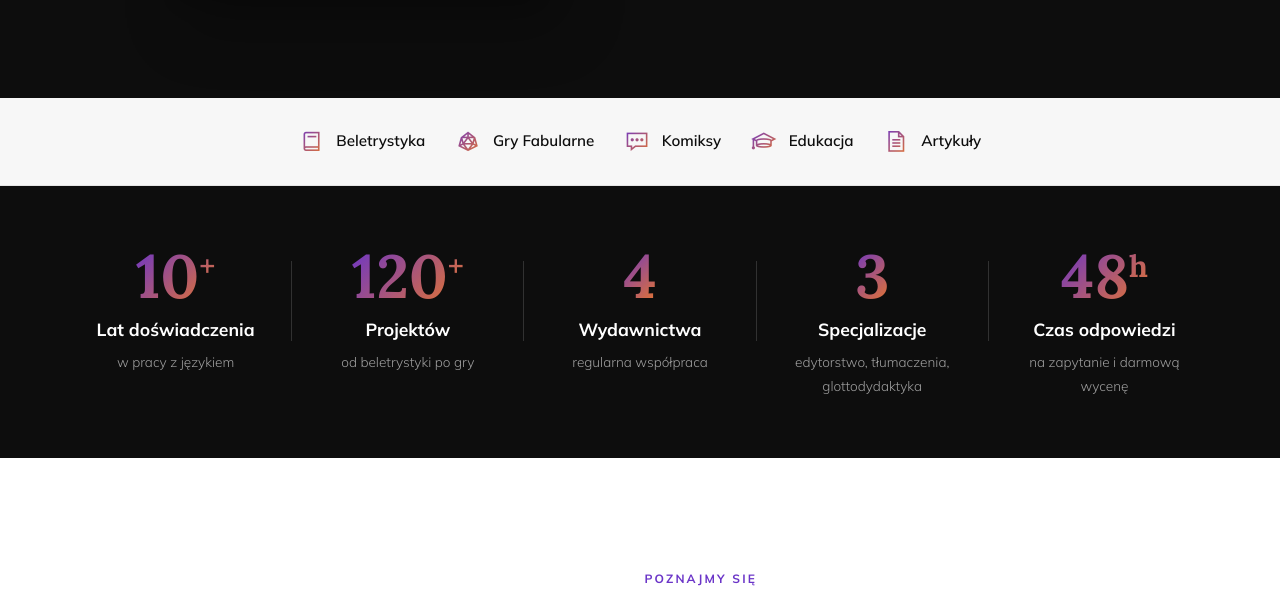
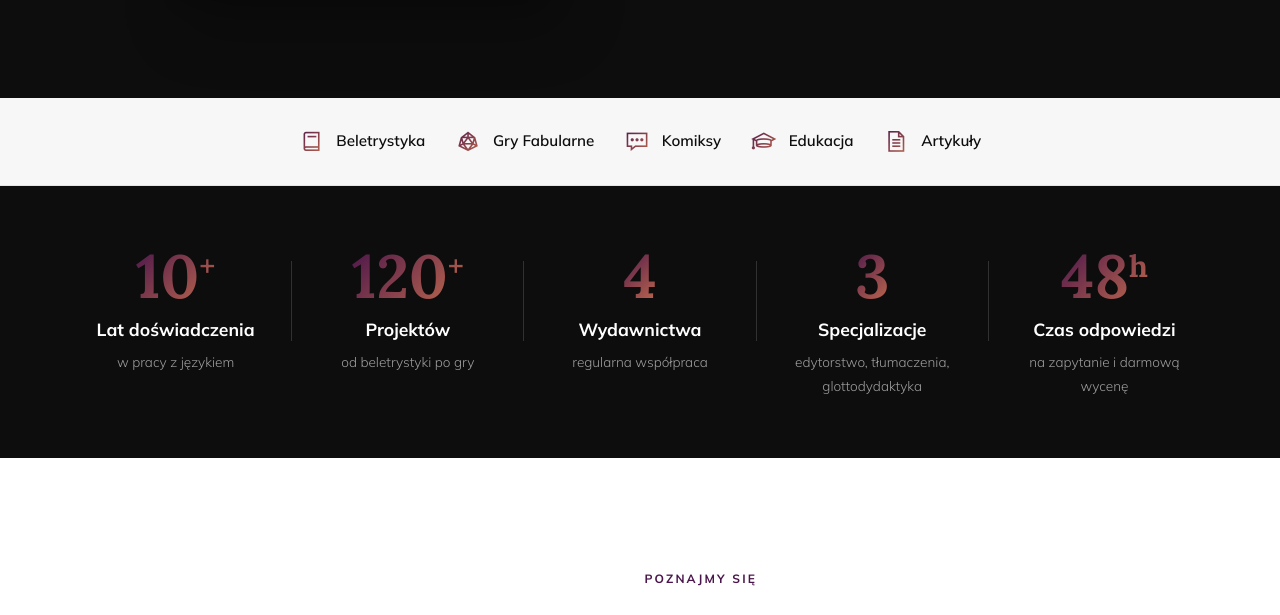
Before and after one commit to Bonnie00726/nataliaszoppa, a Jekyll site: the page built from index.html, in a window 1280 px wide. Shown: the part 724-1339 px from the top of the page. Built offline with Jekyll 4.4.1, drawn with Linux system fonts in a browser that asks for light colours.

Commit message:
Update default.html

```diff
--- a/_layouts/default.html
+++ b/_layouts/default.html
@@ -11,11 +11,11 @@
             --paper:      #FFFFFF;
             --paper-warm: #F7F7F7;
             --paper-mid:  #E5E5E5;
-            --grad-start: #6B35C8;
-            --grad-mid:   #B8409A;
-            --grad-end:   #E8772A;
-            --grad:       linear-gradient(135deg, var(--grad-start) 0%, var(--grad-end) 100%);
-            --grad-text:  linear-gradient(135deg, var(--grad-start) 0%, var(--grad-end) 100%);
+           --grad-start: #4A154B; /* Głęboki, zgaszony śliwkowy */
+        --grad-mid:   #8B225D; /* Ciemna, brudna magenta */
+        --grad-end:   #C26B4D; /* Szlachetny, miedziany pomarańcz */
+        --grad:       linear-gradient(135deg, var(--grad-start) 0%, var(--grad-mid) 50%, var(--grad-end) 100%);
+        --grad-text:  linear-gradient(135deg, var(--grad-start) 0%, var(--grad-end) 100%);
             --shadow-soft:   0 4px 24px rgba(13,13,13,0.06);
             --shadow-med:    0 8px 40px rgba(13,13,13,0.10);
             --shadow-strong: 0 30px 60px rgba(13,13,13,0.20);
```
